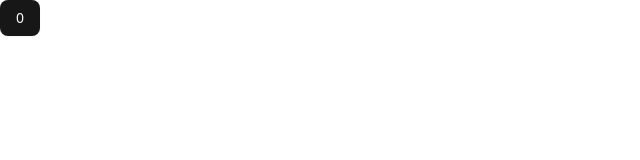
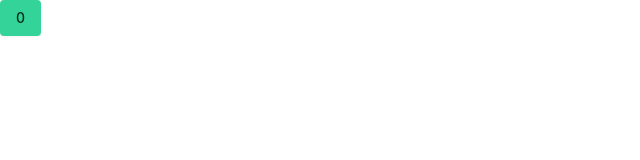
Before and after one commit to ElysMaldov/elgibor-frontend-test-reyhan, a React (Vite) app: page / in a window 1280 px wide. Shown: the top 160 px of the page, without its empty margins (0-640 px from the left). Built offline with nearby package versions, Linux system fonts and the light colour scheme.

Commit message:
feat: change Shadcn theme

```diff
--- /dev/null
+++ b/src/styles/fonts.css
@@ -0,0 +1 @@
+@import url("https://fonts.googleapis.com/css2?family=Inter:ital,opsz,wght@0,14..32,100..900;1,14..32,100..900&family=JetBrains+Mono:ital,wght@0,100..800;1,100..800&family=Merriweather:ital,opsz,wght@0,18..144,300..900;1,18..144,300..900&display=swap");
--- a/src/styles/globals.css
+++ b/src/styles/globals.css
@@ -1,13 +1,116 @@
 @import "tailwindcss";
+
+@import "./fonts.css";
+
 @import "tw-animate-css";
 
 @custom-variant dark (&:is(.dark *));
 
+:root {
+  --background: oklch(1 0 0);
+  --foreground: oklch(0.3211 0 0);
+  --card: oklch(1 0 0);
+  --card-foreground: oklch(0.3211 0 0);
+  --popover: oklch(1 0 0);
+  --popover-foreground: oklch(0.3211 0 0);
+  --primary: oklch(0.7729 0.1535 163.2231);
+  --primary-foreground: oklch(0.2664 0.0628 152.9343);
+  --secondary: oklch(0.967 0.0029 264.5419);
+  --secondary-foreground: oklch(0.4461 0.0263 256.8018);
+  --muted: oklch(0.9846 0.0017 247.8389);
+  --muted-foreground: oklch(0.551 0.0234 264.3637);
+  --accent: oklch(0.9514 0.025 236.8242);
+  --accent-foreground: oklch(0.3791 0.1378 265.5222);
+  --destructive: oklch(0.6368 0.2078 25.3313);
+  --destructive-foreground: oklch(1 0 0);
+  --border: oklch(0.9276 0.0058 264.5313);
+  --input: oklch(0.9276 0.0058 264.5313);
+  --ring: oklch(0.7729 0.1535 163.2231);
+  --chart-1: oklch(0.6231 0.188 259.8145);
+  --chart-2: oklch(0.5461 0.2152 262.8809);
+  --chart-3: oklch(0.4882 0.2172 264.3763);
+  --chart-4: oklch(0.4244 0.1809 265.6377);
+  --chart-5: oklch(0.3791 0.1378 265.5222);
+  --sidebar: oklch(0.9846 0.0017 247.8389);
+  --sidebar-foreground: oklch(0.3211 0 0);
+  --sidebar-primary: oklch(0.7729 0.1535 163.2231);
+  --sidebar-primary-foreground: oklch(0.2664 0.0628 152.9343);
+  --sidebar-accent: oklch(0.9514 0.025 236.8242);
+  --sidebar-accent-foreground: oklch(0.3791 0.1378 265.5222);
+  --sidebar-border: oklch(0.9276 0.0058 264.5313);
+  --sidebar-ring: oklch(0.7729 0.1535 163.2231);
+  --font-sans: Inter, sans-serif;
+  --font-serif: Merriweather, serif;
+  --font-mono: JetBrains Mono, monospace;
+  --radius: 0.375rem;
+  --shadow-2xs: 0 1px 3px 0px hsl(0 0% 0% / 0.05);
+  --shadow-xs: 0 1px 3px 0px hsl(0 0% 0% / 0.05);
+  --shadow-sm:
+    0 1px 3px 0px hsl(0 0% 0% / 0.1), 0 1px 2px -1px hsl(0 0% 0% / 0.1);
+  --shadow: 0 1px 3px 0px hsl(0 0% 0% / 0.1), 0 1px 2px -1px hsl(0 0% 0% / 0.1);
+  --shadow-md:
+    0 1px 3px 0px hsl(0 0% 0% / 0.1), 0 2px 4px -1px hsl(0 0% 0% / 0.1);
+  --shadow-lg:
+    0 1px 3px 0px hsl(0 0% 0% / 0.1), 0 4px 6px -1px hsl(0 0% 0% / 0.1);
+  --shadow-xl:
+    0 1px 3px 0px hsl(0 0% 0% / 0.1), 0 8px 10px -1px hsl(0 0% 0% / 0.1);
+  --shadow-2xl: 0 1px 3px 0px hsl(0 0% 0% / 0.25);
+  --tracking-normal: 0em;
+  --spacing: 0.25rem;
+}
+
+.dark {
+  --background: oklch(0.2046 0 0);
+  --foreground: oklch(0.9219 0 0);
+  --card: oklch(0.2686 0 0);
+  --card-foreground: oklch(0.9219 0 0);
+  --popover: oklch(0.2686 0 0);
+  --popover-foreground: oklch(0.9219 0 0);
+  --primary: oklch(0.7729 0.1535 163.2231);
+  --primary-foreground: oklch(0.2664 0.0628 152.9343);
+  --secondary: oklch(0.2686 0 0);
+  --secondary-foreground: oklch(0.9219 0 0);
+  --muted: oklch(0.2686 0 0);
+  --muted-foreground: oklch(0.7155 0 0);
+  --accent: oklch(0.4244 0.1809 265.6377);
+  --accent-foreground: oklch(0.8823 0.0571 254.1284);
+  --destructive: oklch(0.6368 0.2078 25.3313);
+  --destructive-foreground: oklch(1 0 0);
+  --border: oklch(0.3715 0 0);
+  --input: oklch(0.3715 0 0);
+  --ring: oklch(0.7729 0.1535 163.2231);
+  --chart-1: oklch(0.7137 0.1434 254.624);
+  --chart-2: oklch(0.6231 0.188 259.8145);
+  --chart-3: oklch(0.5461 0.2152 262.8809);
+  --chart-4: oklch(0.4882 0.2172 264.3763);
+  --chart-5: oklch(0.4244 0.1809 265.6377);
+  --sidebar: oklch(0.2046 0 0);
+  --sidebar-foreground: oklch(0.9219 0 0);
+  --sidebar-primary: oklch(0.7729 0.1535 163.2231);
+  --sidebar-primary-foreground: oklch(0.2664 0.0628 152.9343);
+  --sidebar-accent: oklch(0.4244 0.1809 265.6377);
+  --sidebar-accent-foreground: oklch(0.8823 0.0571 254.1284);
+  --sidebar-border: oklch(0.3715 0 0);
+  --sidebar-ring: oklch(0.7729 0.1535 163.2231);
+  --font-sans: Inter, sans-serif;
+  --font-serif: Merriweather, serif;
+  --font-mono: JetBrains Mono, monospace;
+  --radius: 0.375rem;
+  --shadow-2xs: 0 1px 3px 0px hsl(0 0% 0% / 0.05);
+  --shadow-xs: 0 1px 3px 0px hsl(0 0% 0% / 0.05);
+  --shadow-sm:
+    0 1px 3px 0px hsl(0 0% 0% / 0.1), 0 1px 2px -1px hsl(0 0% 0% / 0.1);
+  --shadow: 0 1px 3px 0px hsl(0 0% 0% / 0.1), 0 1px 2px -1px hsl(0 0% 0% / 0.1);
+  --shadow-md:
+    0 1px 3px 0px hsl(0 0% 0% / 0.1), 0 2px 4px -1px hsl(0 0% 0% / 0.1);
+  --shadow-lg:
+    0 1px 3px 0px hsl(0 0% 0% / 0.1), 0 4px 6px -1px hsl(0 0% 0% / 0.1);
+  --shadow-xl:
+    0 1px 3px 0px hsl(0 0% 0% / 0.1), 0 8px 10px -1px hsl(0 0% 0% / 0.1);
+  --shadow-2xl: 0 1px 3px 0px hsl(0 0% 0% / 0.25);
+}
+
 @theme inline {
-  --radius-sm: calc(var(--radius) - 4px);
-  --radius-md: calc(var(--radius) - 2px);
-  --radius-lg: var(--radius);
-  --radius-xl: calc(var(--radius) + 4px);
   --color-background: var(--background);
   --color-foreground: var(--foreground);
   --color-card: var(--card);
@@ -23,6 +126,7 @@
   --color-accent: var(--accent);
   --color-accent-foreground: var(--accent-foreground);
   --color-destructive: var(--destructive);
+  --color-destructive-foreground: var(--destructive-foreground);
   --color-border: var(--border);
   --color-input: var(--input);
   --color-ring: var(--ring);
@@ -39,75 +143,24 @@
   --color-sidebar-accent-foreground: var(--sidebar-accent-foreground);
   --color-sidebar-border: var(--sidebar-border);
   --color-sidebar-ring: var(--sidebar-ring);
-}
 
-:root {
-  --radius: 0.625rem;
-  --background: oklch(1 0 0);
-  --foreground: oklch(0.145 0 0);
-  --card: oklch(1 0 0);
-  --card-foreground: oklch(0.145 0 0);
-  --popover: oklch(1 0 0);
-  --popover-foreground: oklch(0.145 0 0);
-  --primary: oklch(0.205 0 0);
-  --primary-foreground: oklch(0.985 0 0);
-  --secondary: oklch(0.97 0 0);
-  --secondary-foreground: oklch(0.205 0 0);
-  --muted: oklch(0.97 0 0);
-  --muted-foreground: oklch(0.556 0 0);
-  --accent: oklch(0.97 0 0);
-  --accent-foreground: oklch(0.205 0 0);
-  --destructive: oklch(0.577 0.245 27.325);
-  --border: oklch(0.922 0 0);
-  --input: oklch(0.922 0 0);
-  --ring: oklch(0.708 0 0);
-  --chart-1: oklch(0.646 0.222 41.116);
-  --chart-2: oklch(0.6 0.118 184.704);
-  --chart-3: oklch(0.398 0.07 227.392);
-  --chart-4: oklch(0.828 0.189 84.429);
-  --chart-5: oklch(0.769 0.188 70.08);
-  --sidebar: oklch(0.985 0 0);
-  --sidebar-foreground: oklch(0.145 0 0);
-  --sidebar-primary: oklch(0.205 0 0);
-  --sidebar-primary-foreground: oklch(0.985 0 0);
-  --sidebar-accent: oklch(0.97 0 0);
-  --sidebar-accent-foreground: oklch(0.205 0 0);
-  --sidebar-border: oklch(0.922 0 0);
-  --sidebar-ring: oklch(0.708 0 0);
-}
+  --font-sans: var(--font-sans);
+  --font-mono: var(--font-mono);
+  --font-serif: var(--font-serif);
 
-.dark {
-  --background: oklch(0.145 0 0);
-  --foreground: oklch(0.985 0 0);
-  --card: oklch(0.205 0 0);
-  --card-foreground: oklch(0.985 0 0);
-  --popover: oklch(0.205 0 0);
-  --popover-foreground: oklch(0.985 0 0);
-  --primary: oklch(0.922 0 0);
-  --primary-foreground: oklch(0.205 0 0);
-  --secondary: oklch(0.269 0 0);
-  --secondary-foreground: oklch(0.985 0 0);
-  --muted: oklch(0.269 0 0);
-  --muted-foreground: oklch(0.708 0 0);
-  --accent: oklch(0.269 0 0);
-  --accent-foreground: oklch(0.985 0 0);
-  --destructive: oklch(0.704 0.191 22.216);
-  --border: oklch(1 0 0 / 10%);
-  --input: oklch(1 0 0 / 15%);
-  --ring: oklch(0.556 0 0);
-  --chart-1: oklch(0.488 0.243 264.376);
-  --chart-2: oklch(0.696 0.17 162.48);
-  --chart-3: oklch(0.769 0.188 70.08);
-  --chart-4: oklch(0.627 0.265 303.9);
-  --chart-5: oklch(0.645 0.246 16.439);
-  --sidebar: oklch(0.205 0 0);
-  --sidebar-foreground: oklch(0.985 0 0);
-  --sidebar-primary: oklch(0.488 0.243 264.376);
-  --sidebar-primary-foreground: oklch(0.985 0 0);
-  --sidebar-accent: oklch(0.269 0 0);
-  --sidebar-accent-foreground: oklch(0.985 0 0);
-  --sidebar-border: oklch(1 0 0 / 10%);
-  --sidebar-ring: oklch(0.556 0 0);
+  --radius-sm: calc(var(--radius) - 4px);
+  --radius-md: calc(var(--radius) - 2px);
+  --radius-lg: var(--radius);
+  --radius-xl: calc(var(--radius) + 4px);
+
+  --shadow-2xs: var(--shadow-2xs);
+  --shadow-xs: var(--shadow-xs);
+  --shadow-sm: var(--shadow-sm);
+  --shadow: var(--shadow);
+  --shadow-md: var(--shadow-md);
+  --shadow-lg: var(--shadow-lg);
+  --shadow-xl: var(--shadow-xl);
+  --shadow-2xl: var(--shadow-2xl);
 }
 
 @layer base {
```
